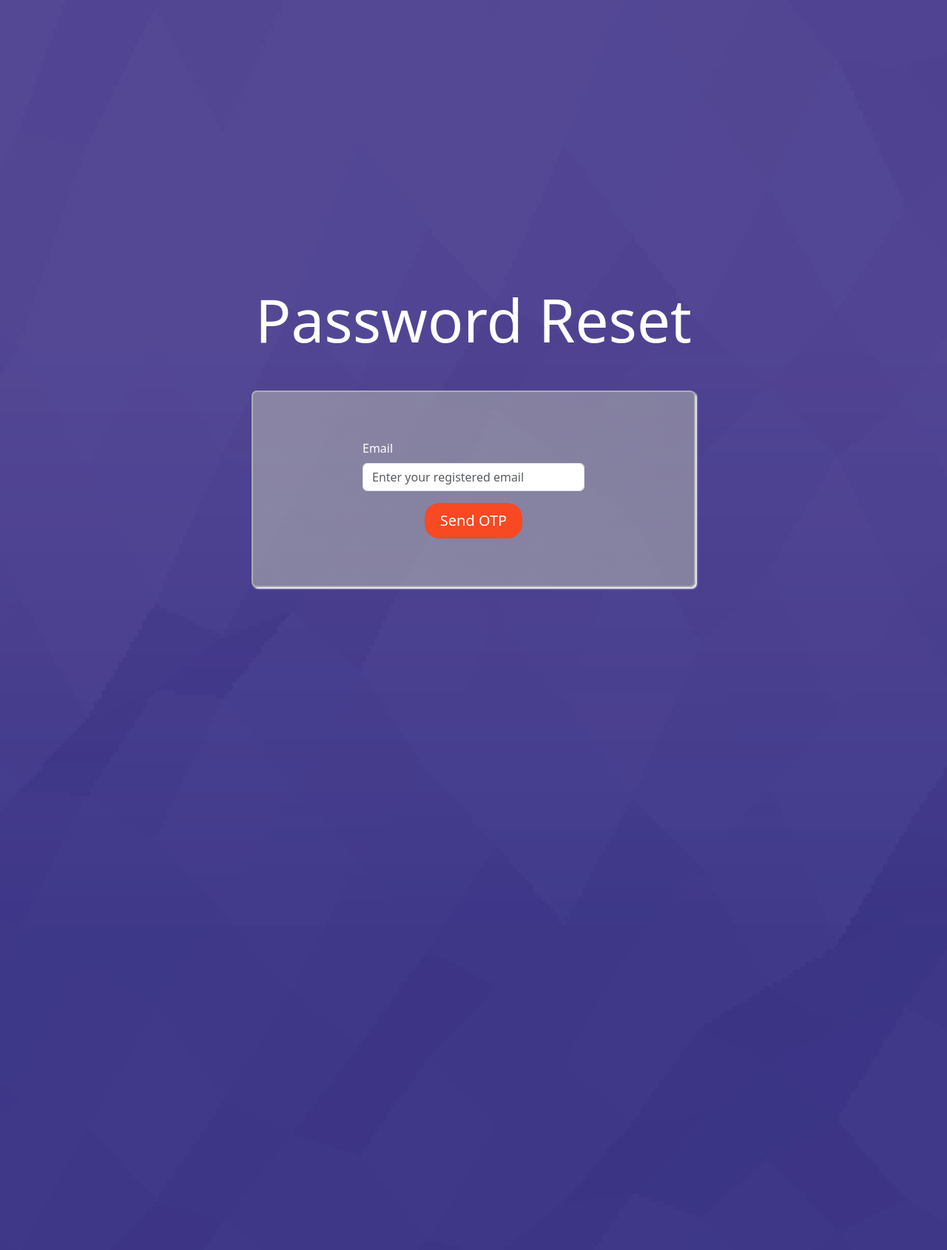
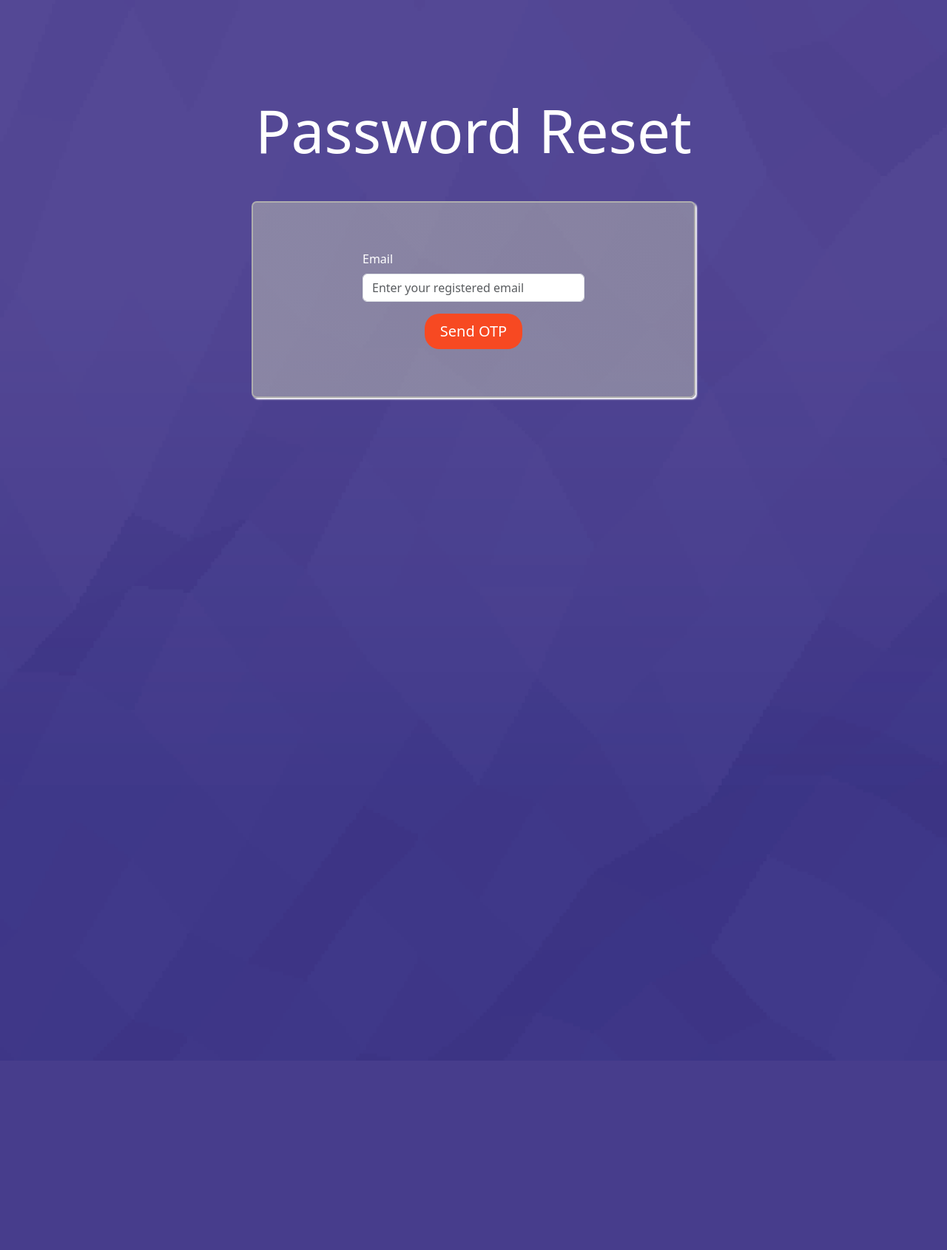
Before and after one commit to Hariharan-mk-14/Hotelproject, a Django app: page /password-reset-request/ in a window 1280 px wide. Shown: the whole page at 74% size. After the commit the page ends 1396 px from the top, so only its background shows below. Run offline with Django 5.2, Linux system fonts and the light colour scheme; some libraries are stand-ins or nearby versions.

Commit message:
Update forgotpassword.html

```diff
--- a/hotelapp/templates/forgotpassword.html
+++ b/hotelapp/templates/forgotpassword.html
@@ -22,7 +22,7 @@
     align-items: center;
     justify-content: center;
     color: white;
-           padding-top:10%;
+
            padding-bottom:50%;
 
 }
@@ -51,7 +51,7 @@
     align-items: center;
     justify-content: center;
     color: white;
-    padding-top: 30%;
+    padding-top: 10%;
     padding-bottom: 70%;
 }
 .sign-form{
@@ -74,6 +74,7 @@
                 border-radius: 20px;
                 padding: 8px 20px;
             font-size: 20px;
+    transform:none;
             }
             .login-btn:hover {
                 background-color: #e03314;
```
